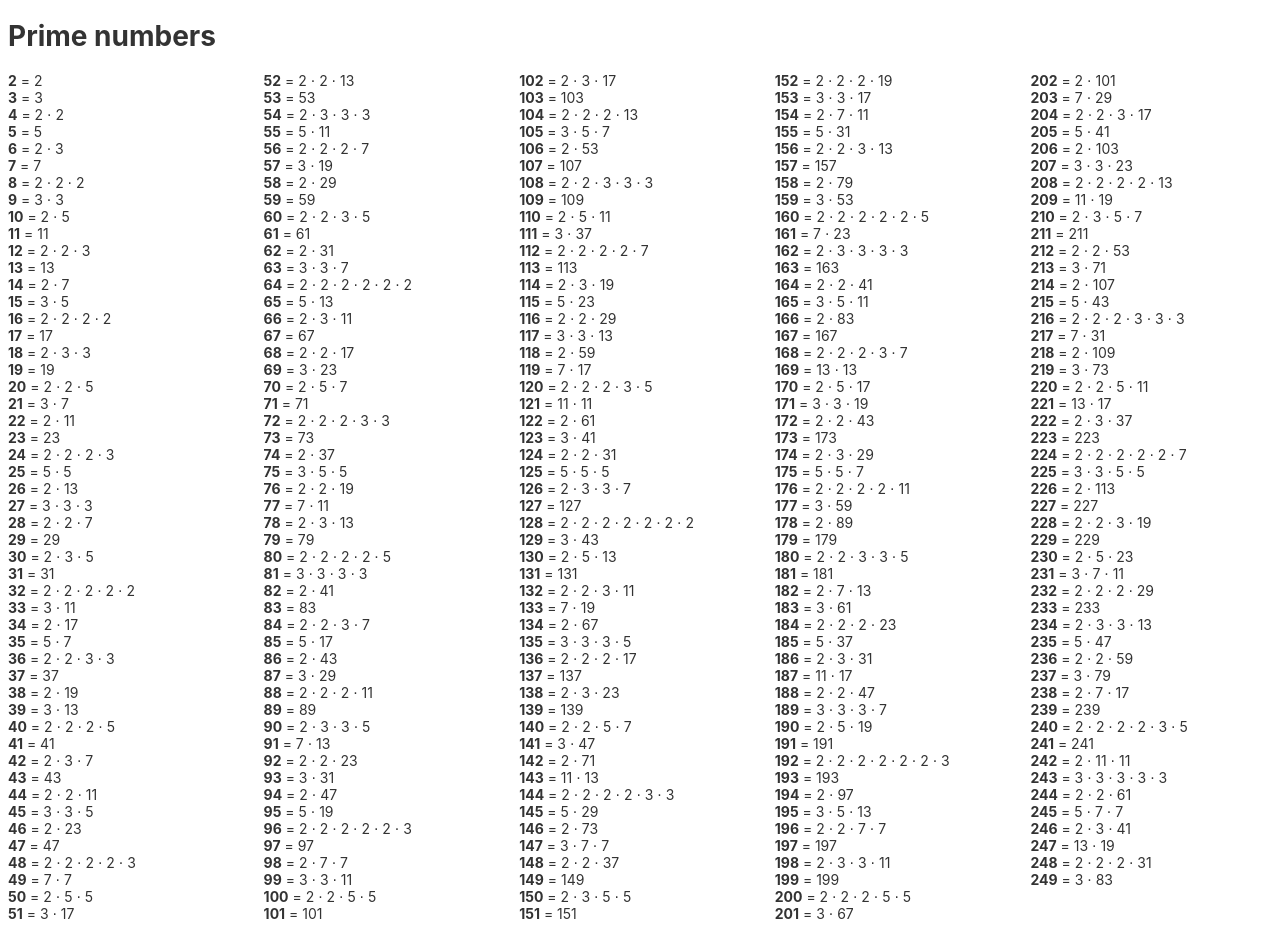
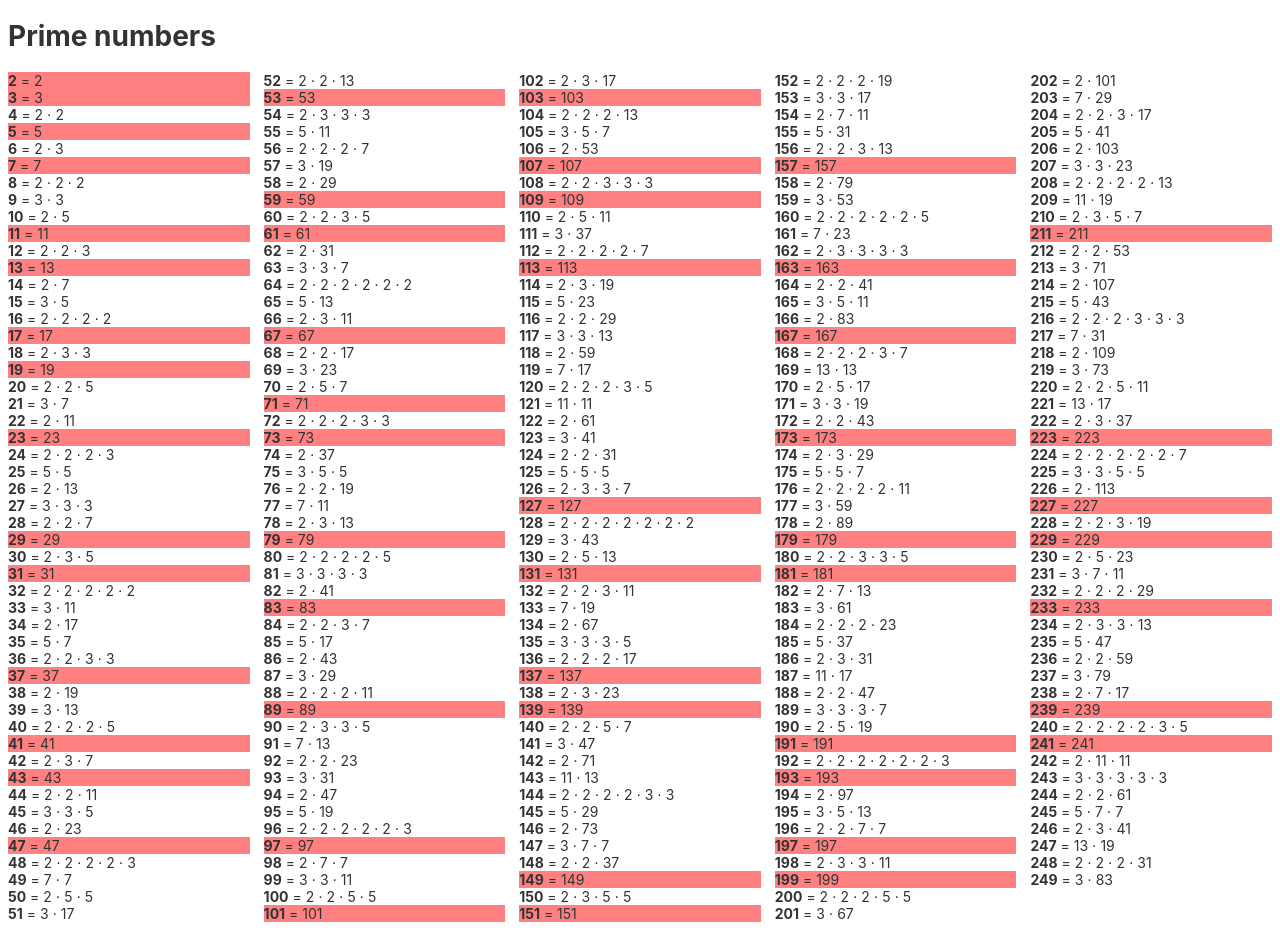
Before and after one commit to PeterGuntermann/mathematics, an Angular app in the folder prime-numbers/: page / in a window 1280 px wide. Built offline with nearby package versions, Linux system fonts and the light colour scheme.

Commit message:
Mark prime numbers

```diff
--- a/prime-numbers/src/app/app.component.html
+++ b/prime-numbers/src/app/app.component.html
@@ -1,7 +1,8 @@
 <h1>Prime numbers</h1>
 
 <section>
-    <div *ngFor="let num of numbers">
+    <div *ngFor="let num of numbers"
+         [ngClass]="{ 'is-prime': num.isPrime }">
         <strong>{{ num.value }}</strong> = {{ num.printPrimeDecomposition() }}
     </div>
 </section>
--- a/prime-numbers/src/app/app.component.scss
+++ b/prime-numbers/src/app/app.component.scss
@@ -1,6 +1,6 @@
 :host {
     font-family: -apple-system, BlinkMacSystemFont, "Segoe UI", Roboto, Helvetica, Arial,
-        sans-serif, "Apple Color Emoji", "Segoe UI Emoji", "Segoe UI Symbol";
+    sans-serif, "Apple Color Emoji", "Segoe UI Emoji", "Segoe UI Symbol";
     font-size: 14px;
     color: #333;
     box-sizing: border-box;
@@ -10,4 +10,9 @@
 
 section {
     column-count: 5;
+
 }
+
+.is-prime {
+    background-color: hsl(0deg 100% 75%);
+}
--- a/prime-numbers/src/app/integer-number.ts
+++ b/prime-numbers/src/app/integer-number.ts
@@ -1,5 +1,9 @@
 export class IntegerNumber {
     constructor(public value: number, public primeDecomposition: number[] = []) {}
+
+    get isPrime(): boolean {
+        return this.primeDecomposition.length === 1;
+    }
 
     printPrimeDecomposition(): string {
         if (this.primeDecomposition.length < 1) {
```
